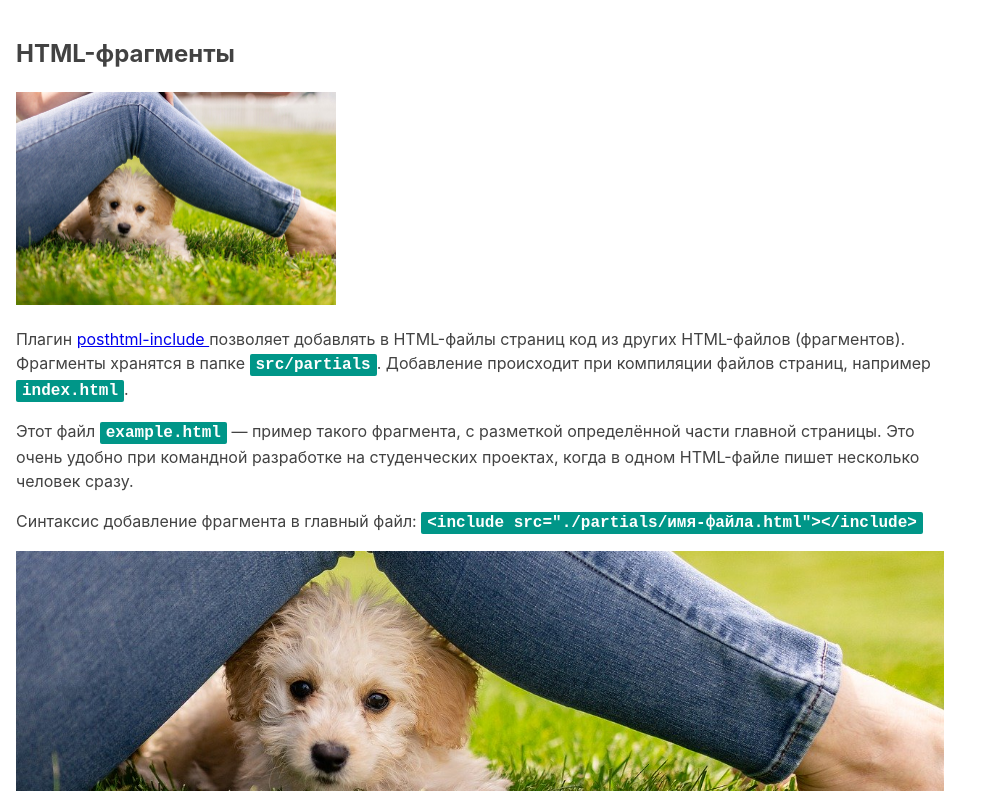
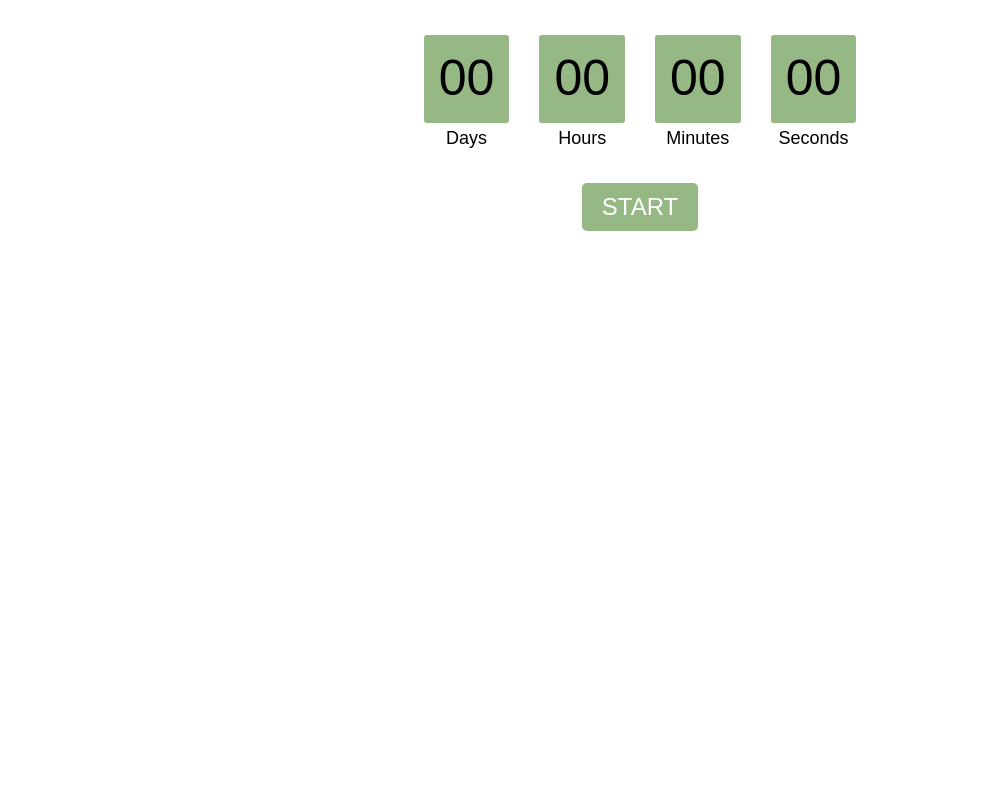
Before and after one commit to andreydnb/goit-js-hw-11-timer, a website built with Parcel: page src/index.html in a window 1280 px wide. Shown: the whole page, without its empty margins (0-991 px from the left). Built offline with nearby package versions, Linux system fonts and the light colour scheme.

Commit message:
update timer

```diff
--- a/package.json
+++ b/package.json
@@ -3,10 +3,10 @@
   "version": "1.1.0",
   "description": "",
   "main": "index.js",
-  "homepage": "https://goitacademy.github.io/parcel-project-template",
+  "homepage": "https://andreydnb.github.io/goit-js-hw-11-timern",
   "scripts": {
     "dev": "parcel src/*.html",
-    "build": "parcel build src/*.html --public-url /parcel-project-template/"
+    "build": "parcel build src/*.html --public-url /goit-js-hw-11-timer/"
   },
   "repository": {
     "type": "git",
--- a/src/index.html
+++ b/src/index.html
@@ -12,8 +12,32 @@
     />
   </head>
   <body>
-    <!-- Так добавляются фрагменты в главные HTML-файлы страниц. -->
-    <include src="./partials/example.html"></include>
+    <div class="timer" id="timer-1">
+      <div class="field">
+        <span class="value" data-value="days">00</span>
+        <span class="label">Days</span>
+      </div>
+
+      <div class="field">
+        <span class="value" data-value="hours">00</span>
+        <span class="label">Hours</span>
+      </div>
+
+      <div class="field">
+        <span class="value" data-value="mins">00</span>
+        <span class="label">Minutes</span>
+      </div>
+
+      <div class="field">
+        <span class="value" data-value="secs">00</span>
+        <span class="label">Seconds</span>
+      </div>
+
+    </div>
+
+    <div class="btn-box">
+      <button class="btn" data-action-start>Start</button>
+    </div>
 
     <!-- Скрипт идёт последним в разметке. В нём уже подключен главный SASS-файл. -->
     <script src="./index.js"></script>
--- a/src/index.js
+++ b/src/index.js
@@ -1 +1,28 @@
 import './sass/main.scss';
+import './js/startTimer';
+const value = document.getElementsByClassName('value');
+
+/*
+ * Оставшиеся дни: делим значение UTC на 1000 * 60 * 60 * 24, количество
+ * миллисекунд в одном дне (миллисекунды * секунды * минуты * часы)
+ */
+const days = Math.floor(time / (1000 * 60 * 60 * 24));
+
+/*
+ * Оставшиеся часы: получаем остаток от предыдущего расчета с помощью оператора
+ * остатка % и делим его на количество миллисекунд в одном часе
+ * (1000 * 60 * 60 = миллисекунды * минуты * секунды)
+ */
+const hours = Math.floor((time % (1000 * 60 * 60 * 24)) / (1000 * 60 * 60));
+
+/*
+ * Оставшиеся минуты: получаем оставшиеся минуты и делим их на количество
+ * миллисекунд в одной минуте (1000 * 60 = миллисекунды * секунды)
+ */
+const mins = Math.floor((time % (1000 * 60 * 60)) / (1000 * 60));
+
+/*
+ * Оставшиеся секунды: получаем оставшиеся секунды и делим их на количество
+ * миллисекунд в одной секунде (1000)
+ */
+const secs = Math.floor((time % (1000 * 60)) / 1000);
--- /dev/null
+++ b/src/js/myTimer.js
@@ -0,0 +1,35 @@
+export default
+class CountdownTimer {
+  constructor({
+    selector,
+    targetDate
+  }) {
+    this.targetDate = new Date(targetDate);
+    this.daysSpan = document.querySelector(`${selector} .value[data-value="days"]`);
+    this.hoursSpan = document.querySelector(`${selector} .value[data-value="hours"]`);
+    this.minutesSpan = document.querySelector(`${selector} .value[data-value="mins"]`);
+    this.secondsSpan = document.querySelector(`${selector} .value[data-value="secs"]`);
+
+  }
+
+  _padZero(value) {
+    return value < 10 ? `0${value}` : value;
+  }
+  _countDowm() {
+    const currentTime = new Date();
+    this._createSpanValue(currentTime);
+  }
+
+  showTime() {
+    setInterval(() => this._countDowm(), 1000);
+  }
+
+  _createSpanValue(currentTime) {
+    const time = this.targetDate - currentTime;
+    this.daysSpan.textContent = this._padZero(Math.floor(time / (1000 * 60 * 60 * 24)));
+    this.hoursSpan.textContent = this._padZero(Math.floor((time % (1000 * 60 * 60 * 24)) / (1000 * 60 * 60)));
+    this.minutesSpan.textContent = this._padZero(Math.floor((time % (1000 * 60 * 60)) / (1000 * 60)));
+    this.secondsSpan.textContent = this._padZero(Math.floor((time % (1000 * 60)) / 1000));
+
+  }
+}
--- /dev/null
+++ b/src/js/startTimer.js
@@ -0,0 +1,16 @@
+ import
+ CountdownTimer
+    from "./myTimer";
+
+const timer = new CountdownTimer({
+   selector: "#timer-1",
+   targetDate: "2022,1,1",
+});
+
+ const startBtn = document.querySelector("button[data-action-start]");
+ startBtn.addEventListener("click", startTimer);
+
+ function startTimer() {
+   startBtn.setAttribute('disabled', '')
+   timer.showTime();
+ }
--- a/src/sass/_example.scss
+++ /dev/null
@@ -1,27 +0,0 @@
-.example {
-  font-family: -apple-system, BlinkMacSystemFont, 'Segoe UI', Roboto, Oxygen, Ubuntu, Cantarell,
-    'Open Sans', 'Helvetica Neue', sans-serif;
-  line-height: 1.5;
-  background-color: #fff;
-  color: #424242;
-  max-width: 960px;
-  padding: 16px;
-}
-
-.example code {
-  font-family: monospace;
-  font-size: 16px;
-  font-weight: 700;
-  background-color: #009688;
-  color: #fff;
-  padding: 2px 6px;
-  border-radius: 2px;
-}
-
-.example .background {
-  height: 240px;
-  // Путь к изображениям из SASS-файла всегда такой, как из папки css
-  background-image: url('../images/demo.jpg');
-  background-size: cover;
-  background-position: center;
-}
--- a/src/sass/main.scss
+++ b/src/sass/main.scss
@@ -1,7 +1,63 @@
-/*
- * Главный файл стилей.
- * Все паршалы подключаются сюда.
- */
+html {
+  box-sizing: border-box;
+}
 
-// Стили для файла с примером HTML-фрагмента
-@import './example';
+*,
+*::before,
+*::after {
+  box-sizing: inherit;
+}
+body {
+  margin: 0;
+  font-family: -apple-system, BlinkMacSystemFont, 'Segoe UI', Roboto, Oxygen, Ubuntu, Cantarell,
+    'Open Sans', 'Helvetica Neue', sans-serif;
+  background-color: #fff;
+  color: #212121;
+}
+
+.btn {
+  display: inline-block;
+  text-align: center;
+  margin-left: 3px;
+  margin-right: 3px;
+  text-transform: uppercase;
+  border: 0;
+  background-color: #95b885;
+  color: #ffffff;
+  padding: 10px 20px;
+  cursor: pointer;
+  font-size: 24px;
+  border-radius: 5px;
+}
+
+.timer,
+.btn-box {
+  font-family: sans-serif;
+  color: #000;
+  display: flex;
+  justify-content: center;
+  margin-top: 20px;
+  font-weight: 100;
+  text-align: center;
+  font-size: 50px;
+}
+
+.field {
+  padding: 10px;
+  margin: 5px;
+  border-radius: 3px;
+  background: #fff;
+}
+
+.value {
+  padding: 15px;
+  border-radius: 3px;
+  background: #95b885;
+  display: inline-block;
+}
+
+.label {
+  display: block;
+  padding-top: 5px;
+  font-size: 18px;
+}
```
Also changed, not shown: 1 other file.
